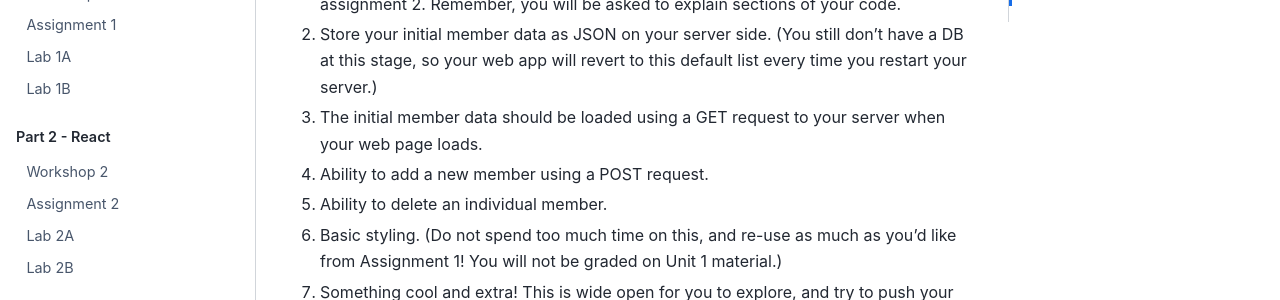
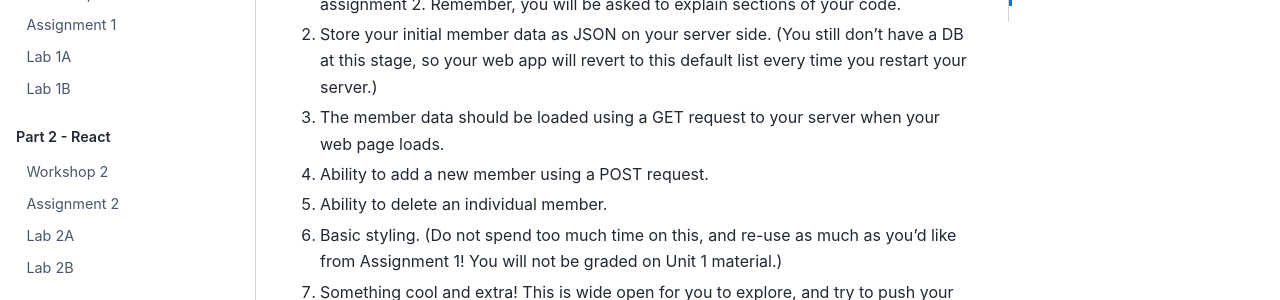
Before and after one commit to UBC-CS/cpsc455, a Jupyter Book: the page built from notes/part03/assignment03.md, in a window 1280 px wide and 900 px high, scrolled down 355 px. Shown: the part 153-453 px from the top of the window. Built offline with Jupyter Book 1.0.4 settings and Sphinx 7.4.7 and the Sphinx Book theme 1.1.4, drawn with Linux system fonts in a browser that asks for light colours.

Commit message:
update assignment3

```diff
--- a/notes/part03/assignment03.md
+++ b/notes/part03/assignment03.md
@@ -17,7 +17,7 @@ For the third assignment, you’ll be adding more functionality to your member w
 2. Store your initial member data as JSON on your server side. (You still don’t have a DB at this stage, so your web app will revert to this default list every time you restart your server.)
 
 
-3. The initial member data should be loaded using a GET request to your server when your web page loads.
+3. The member data should be loaded using a GET request to your server when your web page loads.
 
 
 4. Ability to add a new member using a POST request.
```
